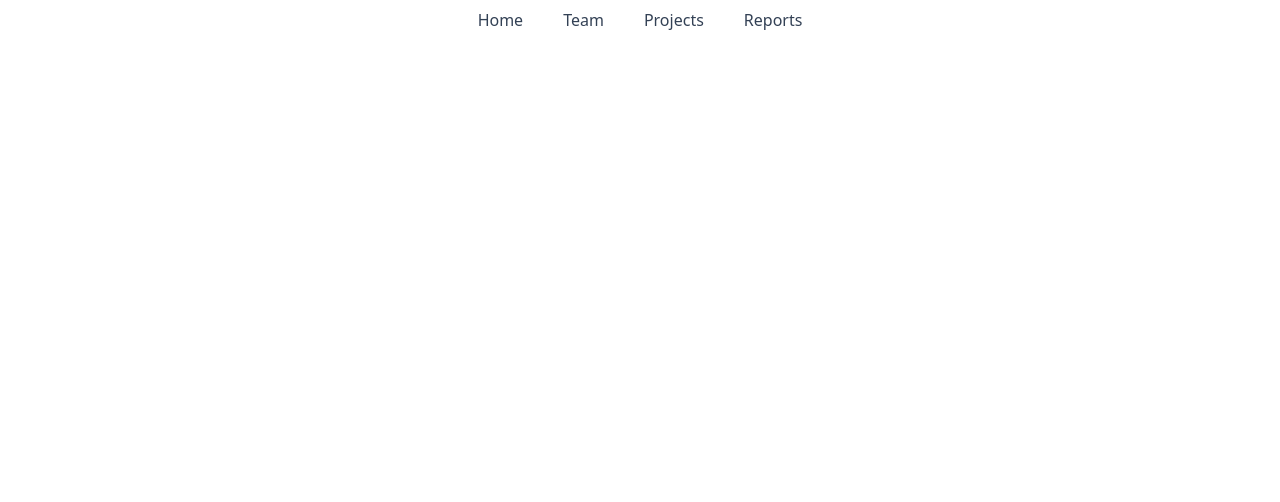
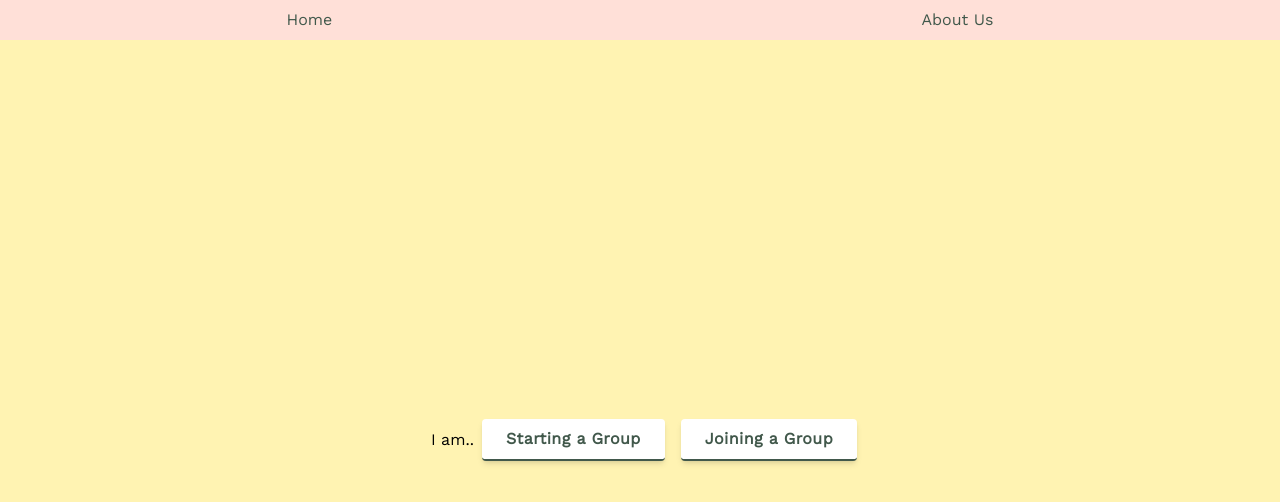
Before and after one commit to yeseniaramirez14/commoncrave, a React (Create React App) app in the folder frontend/: page / in a window 1280 px wide. Shown: the top 502 px of the page. Built offline with nearby package versions, Linux system fonts and the light colour scheme.

Commit message:
home page css

```diff
--- a/frontend/public/index.html
+++ b/frontend/public/index.html
@@ -23,6 +23,9 @@
       Learn how to configure a non-root public URL by running `npm run build`.
     -->
     <title>Common Crave</title>
+    <link rel="preconnect" href="https://fonts.googleapis.com">
+    <link rel="preconnect" href="https://fonts.gstatic.com" crossorigin>
+    <link href="https://fonts.googleapis.com/css2?family=Work+Sans&display=swap" rel="stylesheet">
   </head>
   <body>
     <noscript>You need to enable JavaScript to run this app.</noscript>
--- a/frontend/src/App.js
+++ b/frontend/src/App.js
@@ -1,11 +1,12 @@
 import Nav from './Components/Nav';
+import Home from './Components/Home'
 
 const App = () => {
   return (
-    <>
-    <Nav />
-    </>
-
+    <div className="font-worksans bg-yellow ">
+      <Nav />
+      <Home />
+    </div>
   );
 }
 
--- a/frontend/src/Components/Home.js
+++ b/frontend/src/Components/Home.js
@@ -1,8 +1,20 @@
 
 const Home = () => {
     return (
-      <div className="Home">
-        <h1>HELLO</h1>
+      <div className="h-screen flex justify-center items-center">
+        <div className="m-2">
+          <h1 className="text-center">I am..</h1>
+        </div>
+        <div className="flex justify-center space-x-4">
+            <button
+              className="w-50 bg-white tracking-wide text-green font-bold rounded border-b-2 border-green hover:border-green hover:bg-light-pink hover:text-green shadow-md py-2 px-6 inline-flex items-center">
+              <span className="mx-auto">Starting a Group</span>
+            </button>
+            <button
+              className="w-50 bg-white tracking-wide text-green font-bold rounded border-b-2 border-green hover:border-green hover:bg-light-pink hover:text-green shadow-md py-2 px-6 inline-flex items-center">
+              <span className="mx-auto">Joining a Group</span>
+            </button>
+        </div>
       </div>
     );
   }
--- a/frontend/src/Components/Nav.js
+++ b/frontend/src/Components/Nav.js
@@ -5,15 +5,9 @@ const Nav = () => {
         <>
         {/* <img src={logo} alt="logo" />
         <div>About Us</div> */}
-        <nav className="flex sm:justify-center space-x-4">
-            {[
-                ['Home', '/dashboard'],
-                ['Team', '/team'],
-                ['Projects', '/projects'],
-                ['Reports', '/reports'],
-            ].map(([title, url]) => (
-                <a href={url} className="rounded-lg px-3 py-2 text-slate-700 font-medium hover:bg-slate-100 hover:text-slate-900">{title}</a>
-            ))}
+        <nav className="flex sm:justify-around space-x-4 bg-light-pink">
+            <a href='/' className="rounded-lg px-3 py-2 font-medium hover:bg-green hover:text-yellow text-green">Home</a>
+            <a href='/aboutus' className="rounded-lg px-3 py-2 font-medium hover:bg-green hover:text-yellow text-green">About Us</a>
         </nav>
         </>
     )
--- a/frontend/tailwind.config.js
+++ b/frontend/tailwind.config.js
@@ -4,7 +4,18 @@ module.exports = {
     "./src/**/*.{js,jsx,ts,tsx}",
   ],
   theme: {
-    extend: {},
+    extend: {
+      fontFamily: {
+        "worksans": ["Work Sans", "sans-serif"]
+      }
+    },
+    colors: {
+      "yellow": "#FFF3B2",
+      "light-pink": "#FFE0D8",
+      "pink": "#FF9B93",
+      "green": "#41584B",
+      "white": "#FFFFFF"
+    }
   },
   plugins: [],
 }
```
